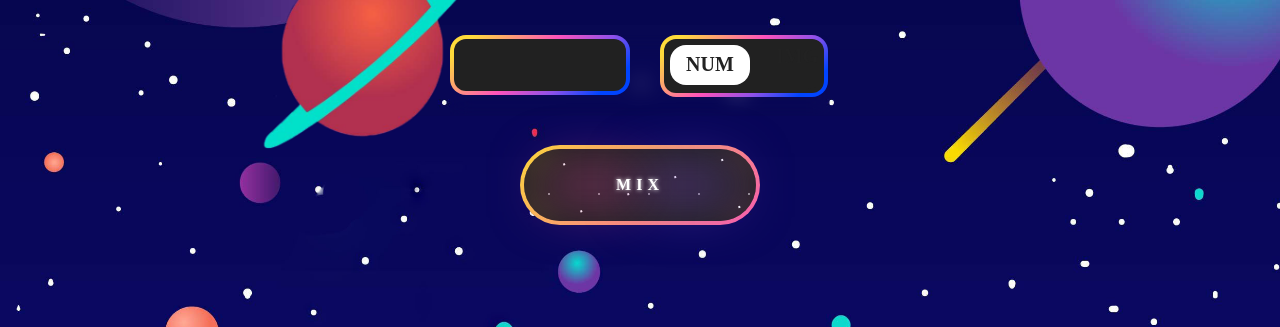
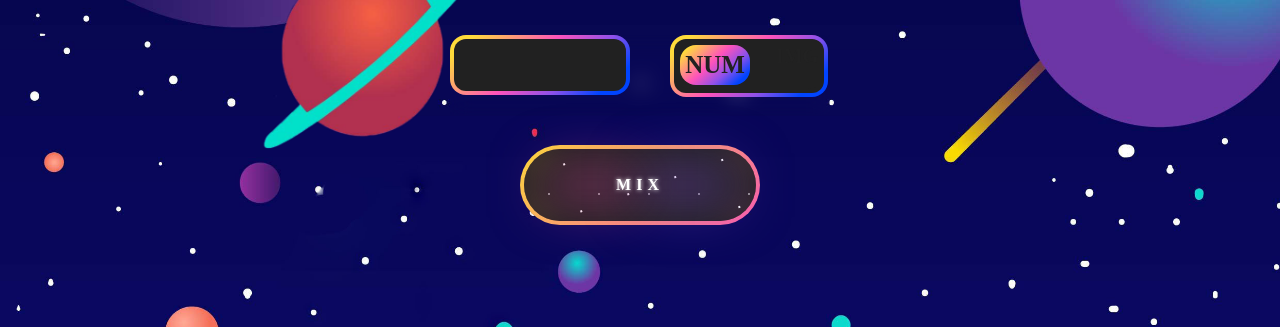
Before and after one commit to 0trava/TagGame, a plain HTML site: page index.html in a window 1280 px wide. Shown: the part 545-872 px from the top of the page. Drawn offline with Linux system fonts and the light colour scheme.

Commit message:
add style

```diff
--- a/css/style.css
+++ b/css/style.css
@@ -151,7 +151,7 @@ body {
   backdrop-filter: blur(10px);
   margin-bottom: 30px;
   display: flex;
-  gap: 30px;
+  gap: 40px;
 
 }
 
@@ -194,7 +194,7 @@ body {
 
 .btn-color-mode-switch > label.btn-color-mode-switch-inner {
   margin: 0px;
-  width: 160px;
+  width: 150px;
   height: 50px;
   background-color: var(--dark);
   border-radius: 1rem;
@@ -217,12 +217,13 @@ body {
 
 .btn-color-mode-switch > label.btn-color-mode-switch-inner:after {
   content: attr(data-off);
-  width: 80px;
+  width: 70px;
   height: 30px;
-  background: #fff;
+  background-image: linear-gradient(137.48deg, #ffdb3b 10%,#FE53BB 45%, #8F51EA 67%, #0044ff 87%);
   border-radius: 1rem;
   position: absolute;
-  font-size: 20px;
+  font-family: 'Avalors Personal Use';
+  font-size: 25px;
   display: flex;
   justify-content: center;
   left: 6px;
@@ -233,7 +234,7 @@ body {
   transition: all 0.3s ease;
   box-shadow: 0px 0px 6px -2px --dark;
   padding: 5px 0px;
-  color: #222;
+  color: var(--dark);
   font-weight: 600;
 }
 
--- a/js/app.js
+++ b/js/app.js
@@ -7,15 +7,11 @@ let Number = ['1','2','3','4','5','6','7','8','9','10','11','12','13','14','15',
 let Tagle = false;
 
 
-
-
-
 label.addEventListener('click', changeTagle);
 
 
 
 function changeTagle(e) {
-    console.log(e.target.checked);
     Tagle  = e.target.checked;
     moveItem(Number);
 
```
